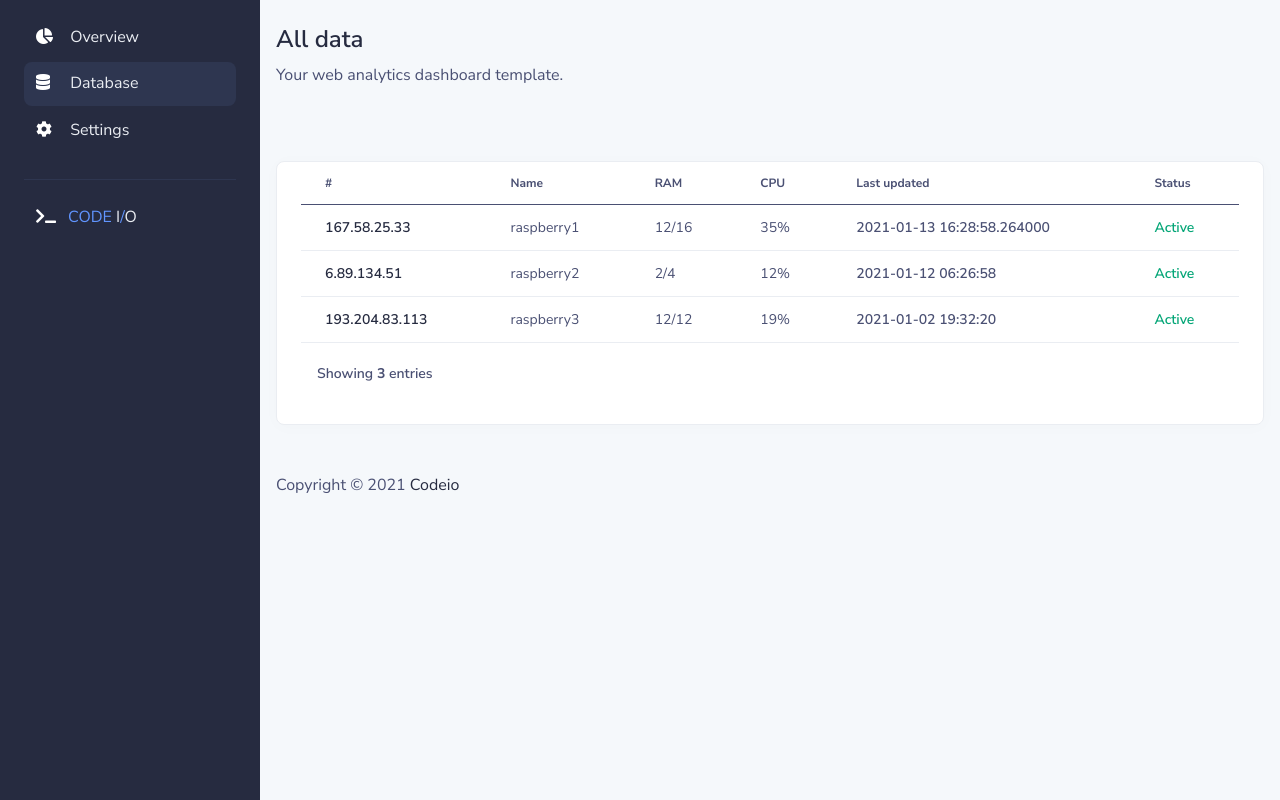
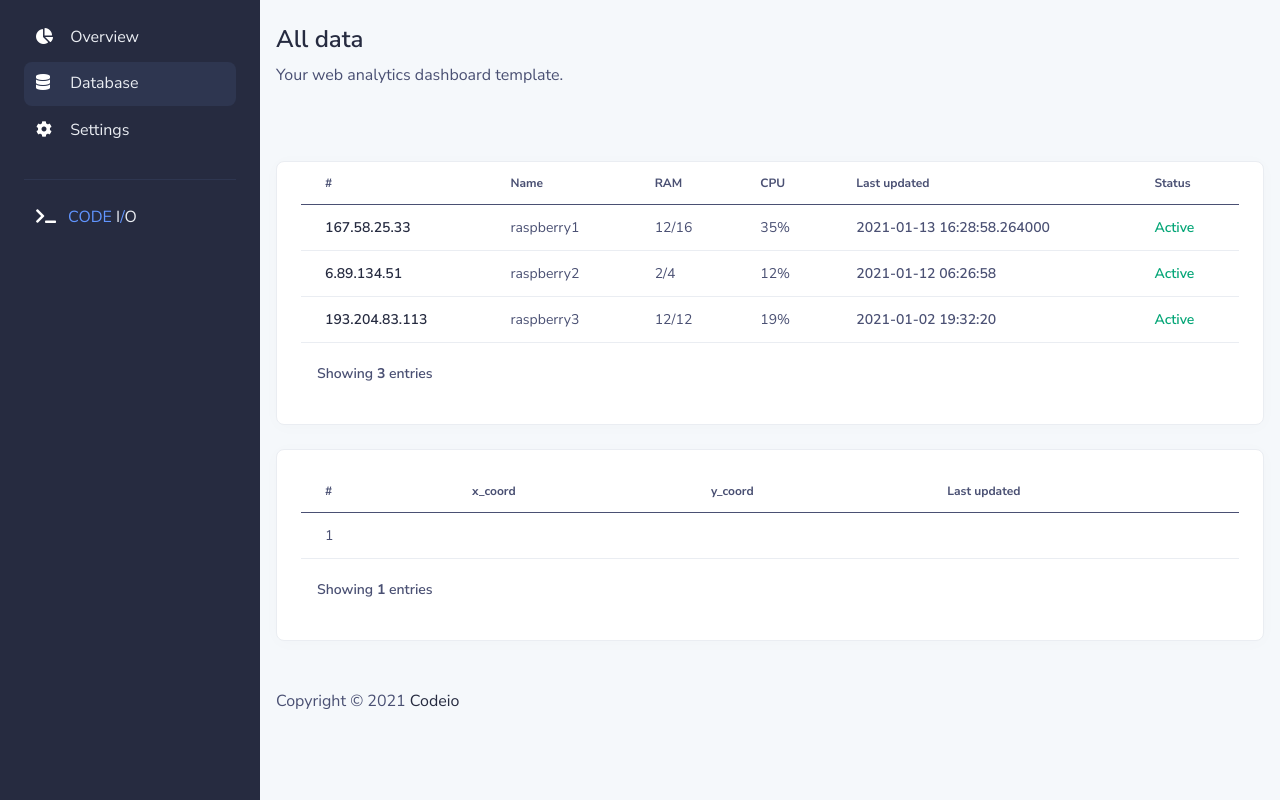
Before and after one commit to SpoOkyJelle/FIND3-Monitoring, a Flask app: page /database in a window 1280 px wide. Run offline with Flask 2, Linux system fonts and the light colour scheme; data comes from the database, SQL or seed files in the repository; tables that the repository leaves empty or names only in its code hold one stand-in row (values such as "Sample post"); some libraries are stand-ins or nearby versions.

Commit message:
Added heatmap
- added heatmap for database page.

```diff
--- a/app.py
+++ b/app.py
@@ -5,7 +5,6 @@ import socket, math
 import psutil
 
 app = Flask(__name__)
-
 
 
 mysql = MySQL()
@@ -48,11 +47,15 @@ def database():
 
     cursor.execute("SELECT * FROM `raspberries`")
     data = cursor.fetchall()
+
+    cursor.execute("SELECT * FROM `heatmap`")
+    heatmap = cursor.fetchall()
   except:
     print('error with database')
     data='error with database'
 
-  return render_template('database.html', data=data)
+  return render_template('database.html', data=data, heatmap=heatmap)
+
 
 @app.route("/settings")
 def settings():
--- a/templates/database.html
+++ b/templates/database.html
@@ -233,6 +233,36 @@
                 <div class="font-weight-bold small">Showing <b>{{ data|length }}</b> entries</div>
             </div>
         </div>
+
+        <div class="card card-body border-light shadow-sm table-wrapper table-responsive mt-4">
+            <table class="table table-hover" style="max-height: 500px; overflow: scroll;">
+                <thead>
+                    <tr>
+                        <th>#</th>
+                        <th>x_coord</th>
+                        <th>y_coord</th>
+                        <th>Last updated</th>
+                    </tr>
+                </thead>
+                <tbody>
+
+                    {% for item in heatmap %}
+                    <!-- Item -->
+                    <tr>
+                        <td><span class="font-weight-normal">{{ item[0] }}</span></td>
+                        <td><span class="font-weight-normal">{{ item[1] }}</span></td>
+                        <td><span class="font-weight-bold">{{ item[2] }}</span></td>
+                        <td><span class="font-weight-bold">{{ item[3] }}</span></td>
+                    </tr>
+                    {% endfor %}
+
+                </tbody>
+            </table>
+            <div class="card-footer px-3 border-0 d-flex align-items-center justify-content-between">
+                <div class="font-weight-bold small">Showing <b>{{ heatmap|length }}</b> entries</div>
+            </div>
+        </div>
+
         <footer class="footer section py-5">
             <div class="row">
                 <div class="col-12 col-lg-6 mb-4 mb-lg-0">
```
